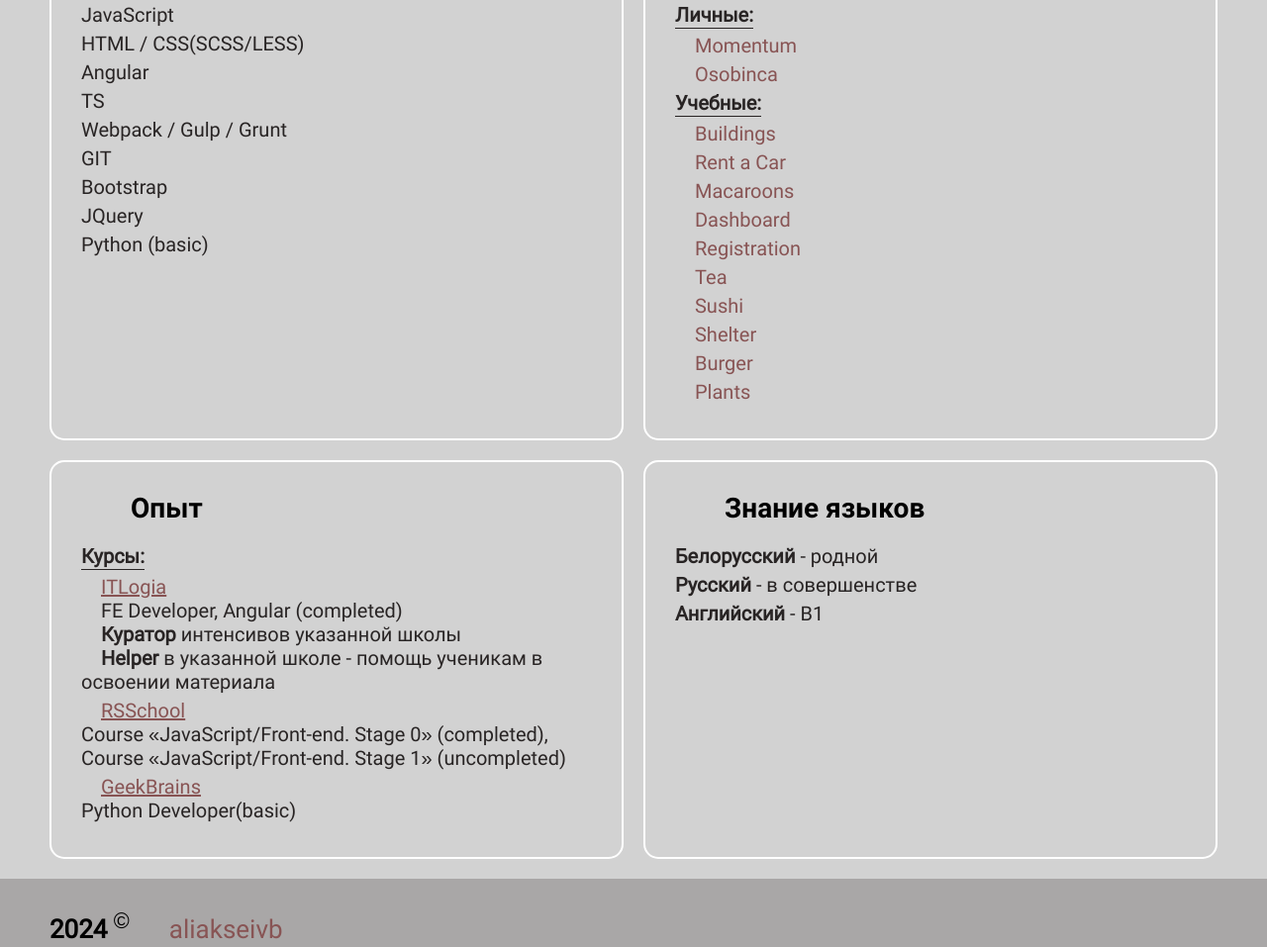
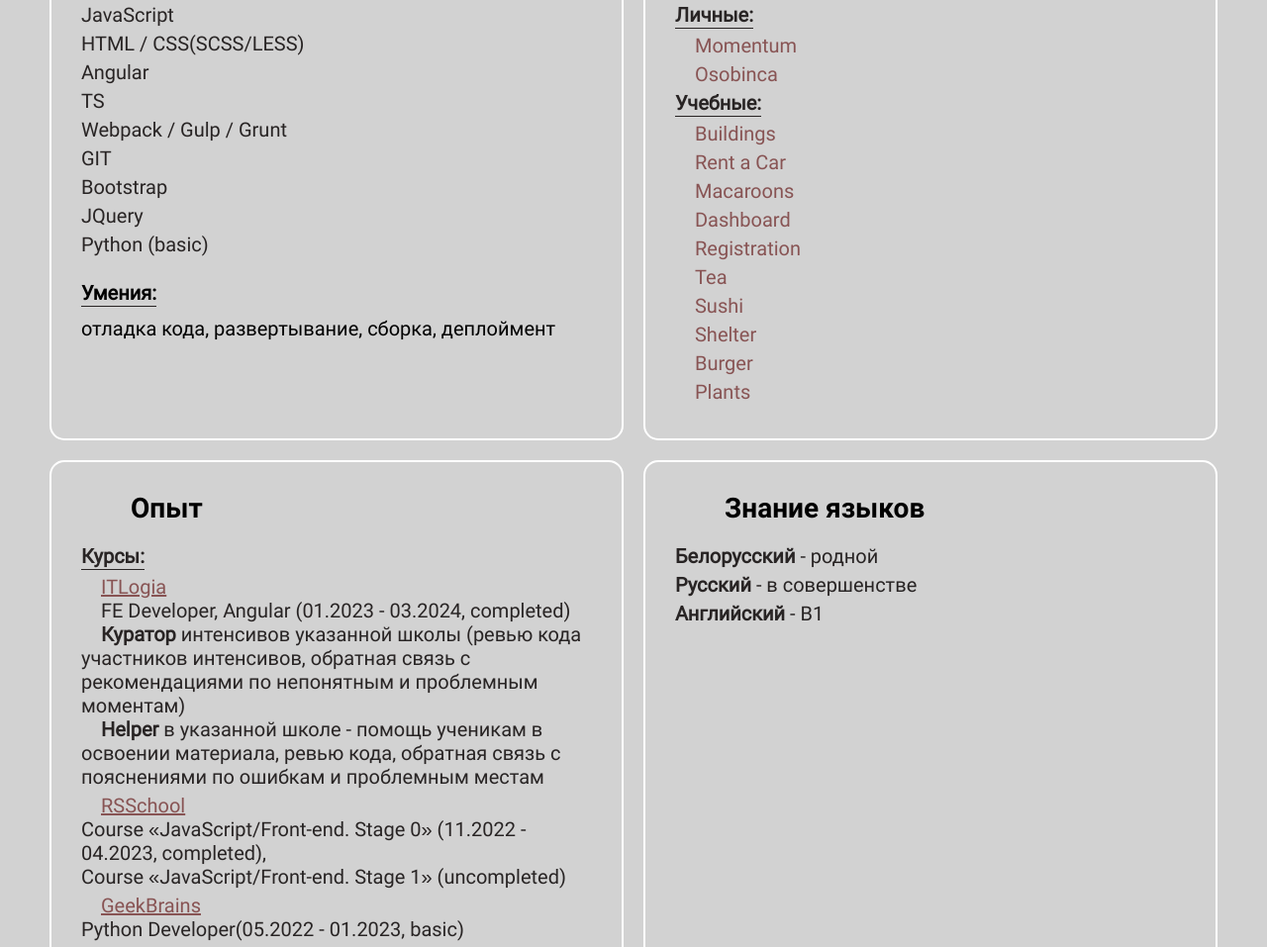
Before and after one commit to aliakseivb/cv-r, a plain HTML site: page index.html in a window 1280 px wide. Shown: the part 710-1667 px from the top of the page at 99% size. Drawn offline with Linux system fonts and the light colour scheme.

Commit message:
feat: add skills

```diff
--- a/assets/styles/style.css
+++ b/assets/styles/style.css
@@ -260,6 +260,13 @@ span {
   font-weight: 700;
 }
 
+.extra-title.add{
+  font-size: 20px;
+  margin: 20px 0 10px;
+}
+.extra-title.add + div{
+  font-size: 20px;
+}
 .info-link {
   text-indent: 20px;
   margin-bottom: 5px;
--- a/index.html
+++ b/index.html
@@ -86,6 +86,8 @@
           <li>JQuery</li>
           <li>Python (basic)</li>
         </ul>
+        <div class="extra-title add">Умения:</div>
+        <div>отладка кода, развертывание, сборка, деплоймент</div>
       </div>
       <div class="section" id="code">
         <div class="title">Примеры работ</div>
@@ -117,15 +119,15 @@
         <div class="info">
           <div class="extra-title"><span>Курсы:</span></div>
           <div class="info-link"><a href="https://itlogia.ru/">ITLogia</a>
-            <p>FE Developer, Angular (completed)</p>
-            <p><strong>Куратор</strong> интенсивов указанной школы</p>
-            <p><strong>Helper</strong> в указанной школе - помощь ученикам в освоении материала
+            <p>FE Developer, Angular (01.2023 - 03.2024, completed)</p>
+            <p><strong>Куратор</strong> интенсивов указанной школы (ревью кода участников интенсивов, обратная связь с рекомендациями по непонятным и проблемным моментам)</p>
+            <p><strong>Helper</strong> в указанной школе - помощь ученикам в освоении материала, ревью кода, обратная связь с пояснениями по ошибкам и проблемным местам
             <p/>
           </div>
           <div class="info-link"><a href="https://rs.school/">RSSchool</a><br> Course
-            «JavaScript/Front-end. Stage 0» (completed), <br>Course «JavaScript/Front-end. Stage 1» (uncompleted)
+            «JavaScript/Front-end. Stage 0» (11.2022 - 04.2023, completed), <br>Course «JavaScript/Front-end. Stage 1» (uncompleted)
           </div>
-          <div class="info-link"><a href="https://gb.ru/">GeekBrains</a><br>Python Developer(basic)</div>
+          <div class="info-link"><a href="https://gb.ru/">GeekBrains</a><br>Python Developer(05.2022 - 01.2023, basic)</div>
         </div>
       </div>
       <div class="section" id="language">
```
